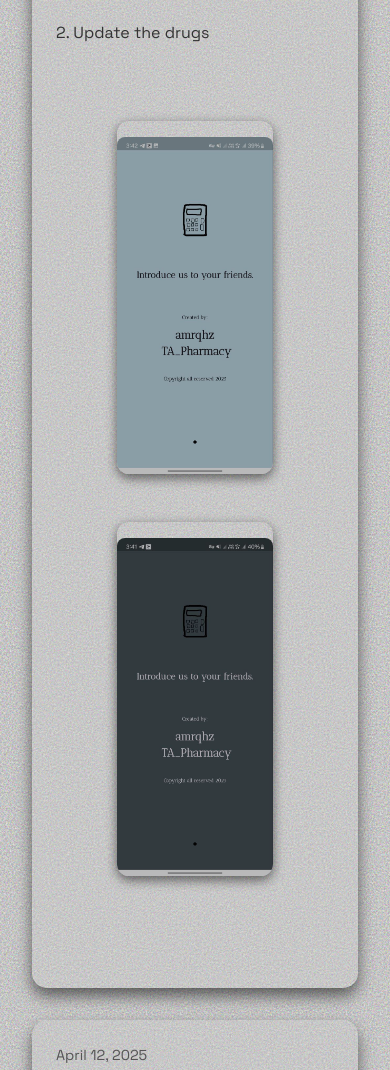
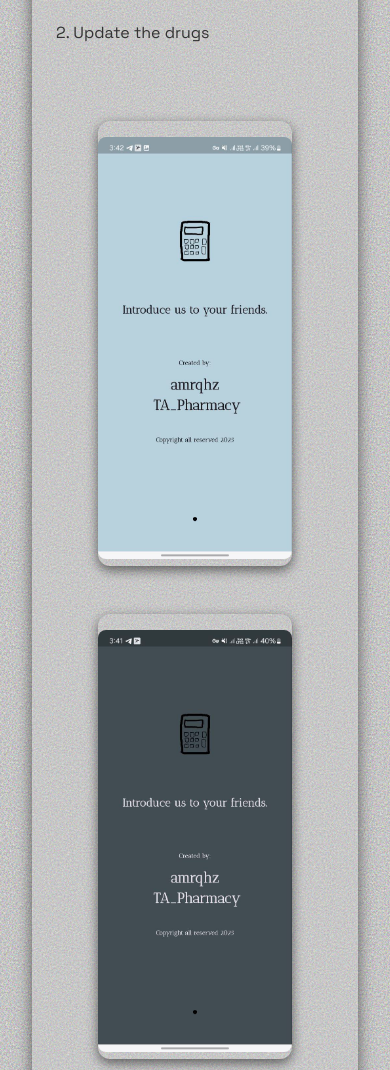
Before and after one commit to Amrqhz/Amrqhz.github.io, a plain HTML site: page quickdose-devnote.html in a window 390 px wide. Shown: the part 1720-2790 px from the top of the page. Drawn offline with Linux system fonts and the light colour scheme.

Commit message:
add 14 Apr quick dose notes

```diff
--- a/quickdose-devnote.html
+++ b/quickdose-devnote.html
@@ -182,14 +182,13 @@
             overflow: hidden;
             border-radius: 12px;
             box-shadow: 0 4px 12px rgba(0, 0, 0, 0.55);
-            filter: brightness(75%);
             transition: all 0.3s ease-in-out;
         }
 
         .note-image-mobile img {
             width: 100%;
             height: auto;
-            display: block;
+            display: inline-block;
             transition: all 0.4s ease;
         }
 
@@ -273,12 +272,11 @@
             }
 
             .note-image-mobile a {
-                width: 80%;
+                width: 100%;
                 margin-bottom: 3rem;
                 margin-left: auto;
                 margin-right: auto;
             }
-
             .note-image:hover {
                 transform: translateY(-3px);
             }
```
